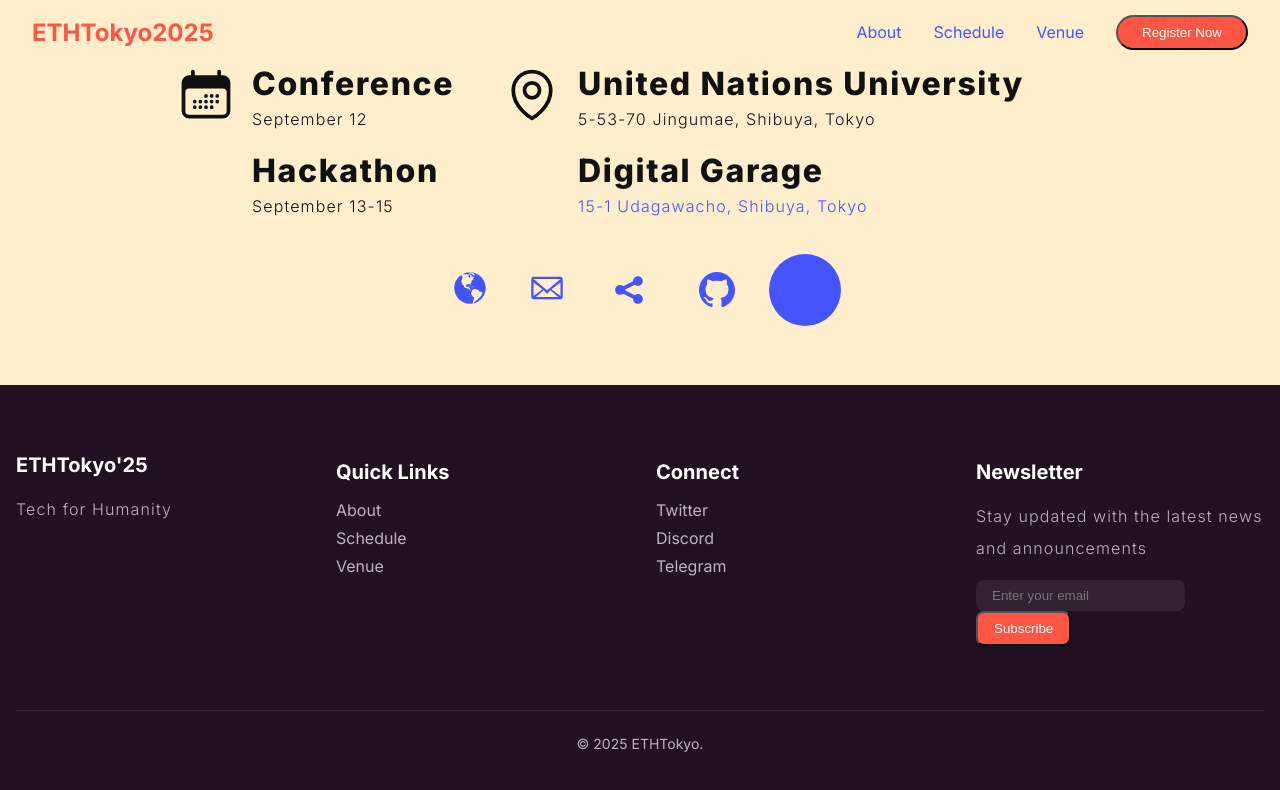
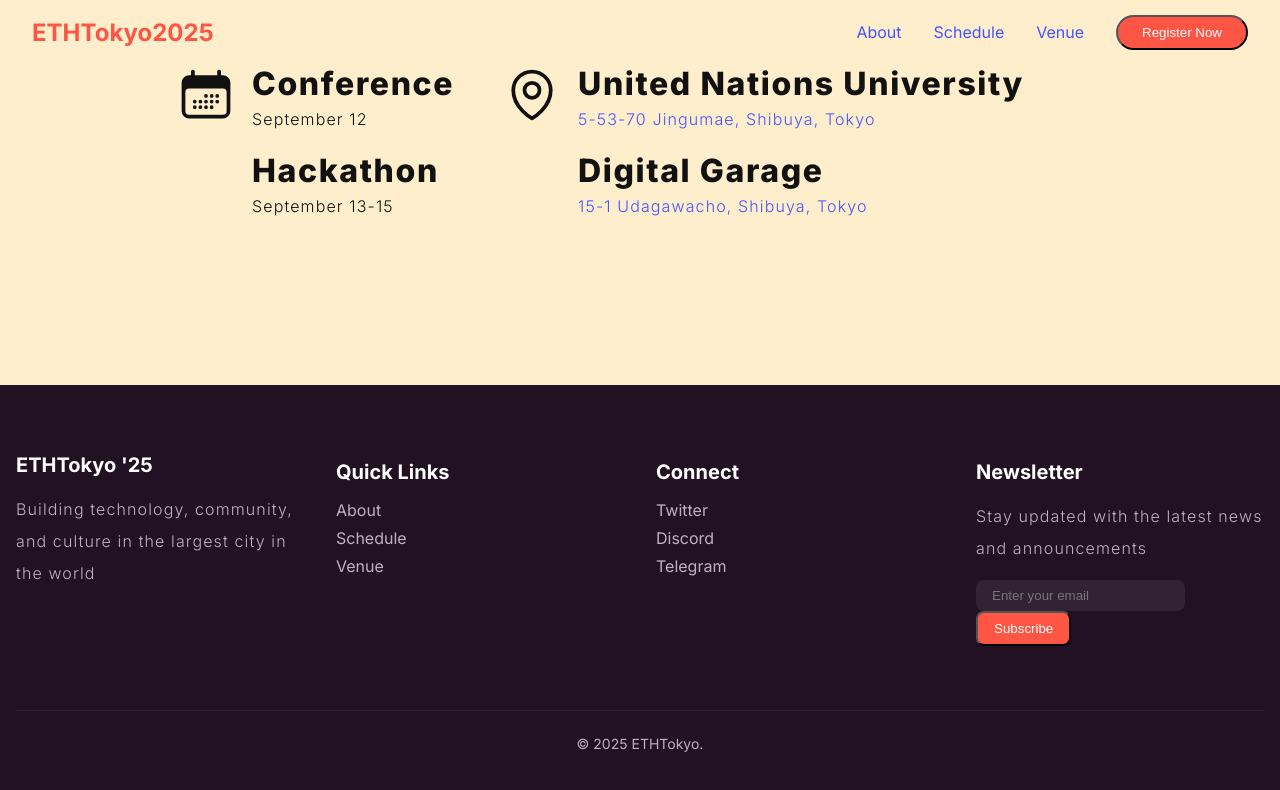
Before and after one commit to ethereumjp/ethtokyo-website, a Next.js app: page / in a window 1280 px wide. Shown: the top 790 px of the page. Built offline with nearby package versions, Linux system fonts and the light colour scheme.

Commit message:
event info

```diff
--- a/src/components/organisms/Schedule.tsx
+++ b/src/components/organisms/Schedule.tsx
@@ -1,6 +1,7 @@
 import eventInfo from "@/data/eventInfo.json";
 import { mq } from "@/themes/settings/breakpoints";
 import { css } from "@emotion/react";
+import { GoInfo } from "react-icons/go";
 import { HiCalendarDays, HiOutlineMapPin } from "react-icons/hi2";
 import { Socials } from "./Socials";
 
@@ -71,22 +72,22 @@ const Info = () => {
         >
           <div css={css``}>
             <h2 css={css`margin:0;`}>{eventInfo.location.conference.name}</h2>
-            {/* <a
+            <a
               css={css`text-decoration: none; :hover {text-decoration: underline;} ;`}
-              href=""
+              href="https://maps.app.goo.gl/46AJpycWLYEMFbr68"
               target="_blank"
               rel="noreferrer"
-            > */}
-            <p css={css`font-size: 1rem; margin:0;`}>
-              {eventInfo.location.conference.address}
-            </p>
-            {/* </a> */}
+            >
+              <p css={css`font-size: 1rem; margin:0;`}>
+                {eventInfo.location.conference.address}
+              </p>
+            </a>
           </div>
           <div css={css`margin-top: 1rem;`}>
             <h2 css={css`margin:0;`}>{eventInfo.location.hackathon.name}</h2>
             <a
               css={css`text-decoration: none; :hover {text-decoration: underline;} ;`}
-              href="https://maps.app.goo.gl/aCRdR2pX4qRaUz6MA"
+              href="https://maps.app.goo.gl/Pn5yszwApgEvhux6A"
               target="_blank"
               rel="noreferrer"
             >
--- a/src/components/organisms/Socials.tsx
+++ b/src/components/organisms/Socials.tsx
@@ -13,17 +13,14 @@ export const Socials = () => {
 
   return (
     <div css={container}>
-      <a href="https://ethereumjp.org/contact" target="_blank" rel="noreferrer">
-        <GoGlobe size={36} css={css`margin: 12.5px;`} />
-      </a>
       <a href="mailto:info@ethtokyo.org">
-        <GoMail size={36} css={css`margin: 12.5px;`} />
+        <GoMail size={36} css={css`margin: 12.5px;`} color="black" />
       </a>
       <SocialIcon
         css={css`:hover {fill: ${info.Attention};}`}
         url="https://x.com/Ethereum_JP"
         bgColor="transparent"
-        fgColor="currentColor"
+        fgColor="black"
         label="Twitter/X"
         target="_blank"
         rel="noreferrer"
@@ -33,7 +30,7 @@ export const Socials = () => {
         css={css`:hover {fill: ${info.Attention};}`}
         url="https://github.com/ethereumjp"
         bgColor="transparent"
-        fgColor="currentColor"
+        fgColor="black"
         label="Github"
         target="_blank"
         rel="noreferrer"
@@ -43,7 +40,7 @@ export const Socials = () => {
         css={css`:hover {fill: ${info.Attention};}`}
         url="https://discord.gg/Tm5jU3DSCE"
         bgColor="transparent"
-        fgColor="currentColor"
+        fgColor="black"
         label="Discord"
         target="_blank"
         rel="noreferrer"
--- a/src/data/eventInfo.json
+++ b/src/data/eventInfo.json
@@ -1,6 +1,6 @@
 {
-  "title": "ETHTokyo'25",
-  "subtitle": "Tech for Humanity",
+  "title": "ETHTokyo '25",
+  "subtitle": "Building technology, community, and culture in the largest city in the world",
   "location": {
     "city": "Tokyo, Japan",
     "conference": {
--- a/src/pages/index.tsx
+++ b/src/pages/index.tsx
@@ -19,7 +19,7 @@ const Page: NextPage<PageProps> = ({ params, searchParams }) => {
           <ScheduleSection />
         </div>
       </div>
-      <Socials />
+      {/* <Socials /> */}
     </Layout>
   );
 };
```
